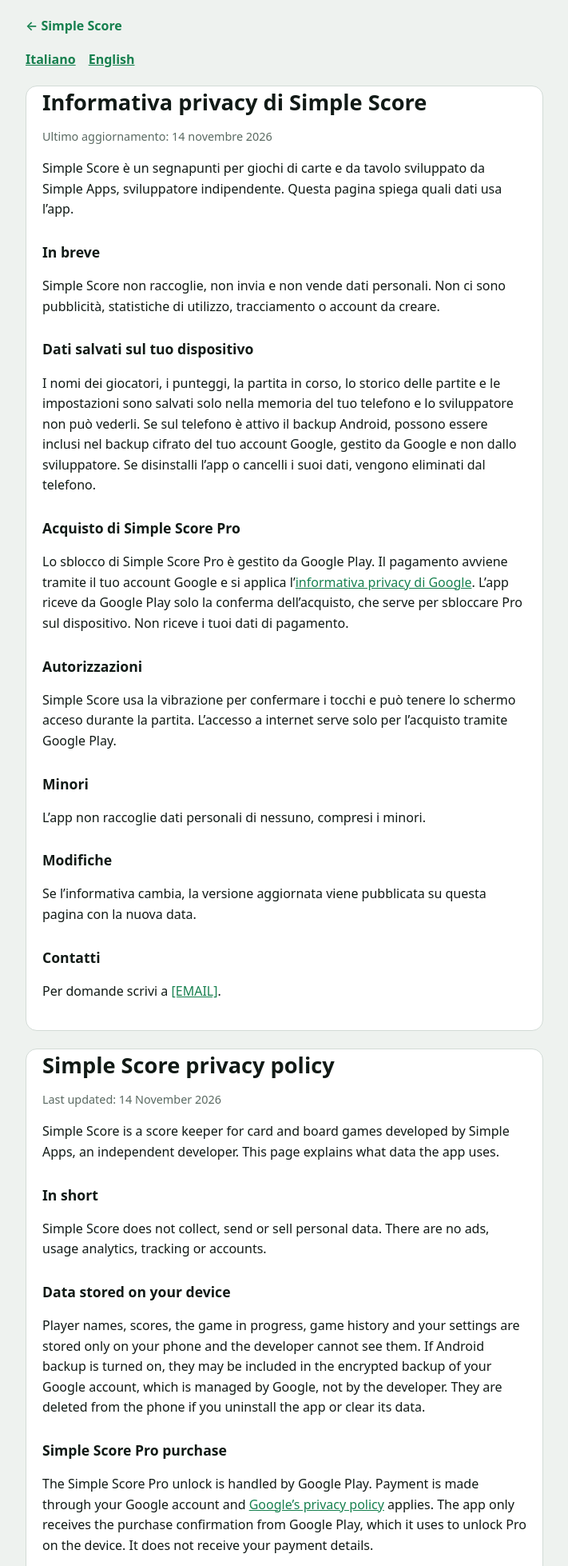
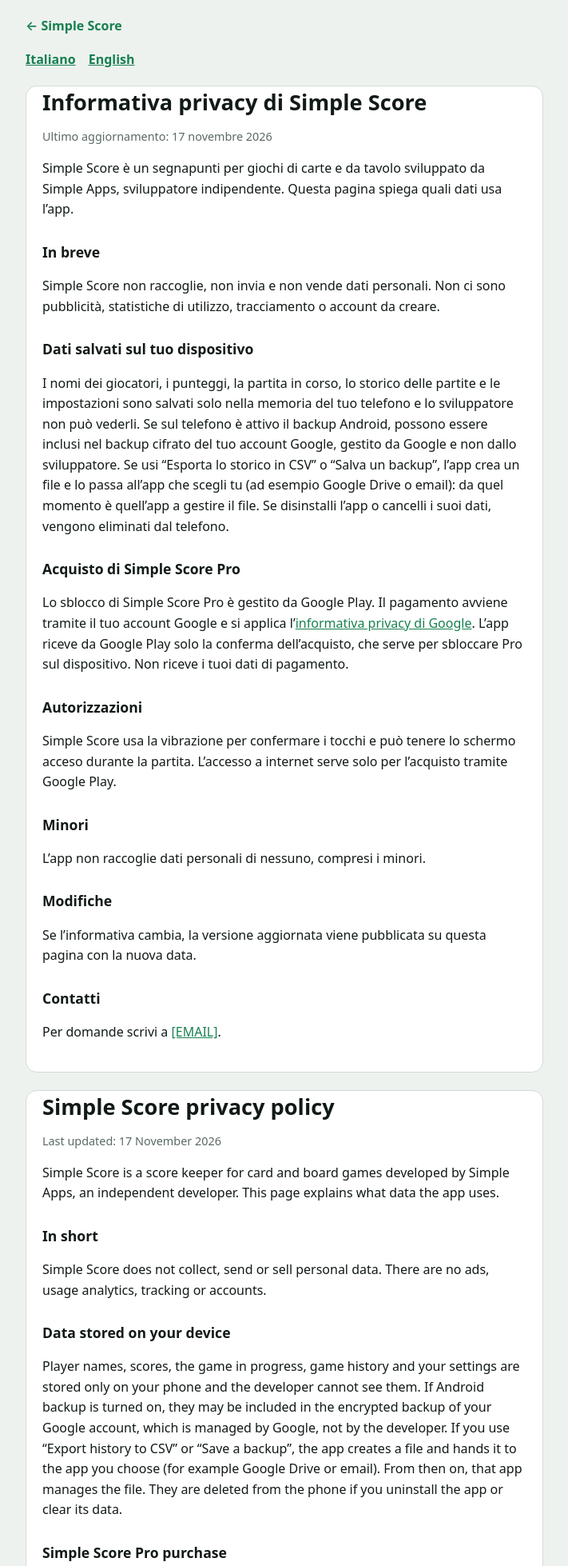
Before and after one commit to simpleappsproject/scorta-02, a website: page www/privacy.html in a window 1280 px wide. Shown: the top 1958 px of the page at 80% size, without its empty margins (284-995 px from the left). Drawn offline with Linux system fonts and the light colour scheme.

Commit message:
Informativa privacy: spiega l'esportazione CSV e il backup (scegli tu dove mandare il file)
Co-Authored-By: Claude Opus 5.5 <noreply@anthropic.com>
Claude-Session: https://claude.ai/code/session_018pVFanaPmeUzwNNKvxEsUG

```diff
--- a/www/privacy.html
+++ b/www/privacy.html
@@ -26,7 +26,7 @@ section{background:var(--surface);border:1px solid var(--line);border-radius:14p
 
 <section id="it" lang="it">
 <h1>Informativa privacy di Simple Score</h1>
-<p class="muted">Ultimo aggiornamento: 14 novembre 2026</p>
+<p class="muted">Ultimo aggiornamento: 17 novembre 2026</p>
 
 <p>Simple Score è un segnapunti per giochi di carte e da tavolo sviluppato da Simple Apps, sviluppatore indipendente. Questa pagina spiega quali dati usa l’app.</p>
 
@@ -34,7 +34,7 @@ section{background:var(--surface);border:1px solid var(--line);border-radius:14p
 <p>Simple Score non raccoglie, non invia e non vende dati personali. Non ci sono pubblicità, statistiche di utilizzo, tracciamento o account da creare.</p>
 
 <h2>Dati salvati sul tuo dispositivo</h2>
-<p>I nomi dei giocatori, i punteggi, la partita in corso, lo storico delle partite e le impostazioni sono salvati solo nella memoria del tuo telefono e lo sviluppatore non può vederli. Se sul telefono è attivo il backup Android, possono essere inclusi nel backup cifrato del tuo account Google, gestito da Google e non dallo sviluppatore. Se disinstalli l’app o cancelli i suoi dati, vengono eliminati dal telefono.</p>
+<p>I nomi dei giocatori, i punteggi, la partita in corso, lo storico delle partite e le impostazioni sono salvati solo nella memoria del tuo telefono e lo sviluppatore non può vederli. Se sul telefono è attivo il backup Android, possono essere inclusi nel backup cifrato del tuo account Google, gestito da Google e non dallo sviluppatore. Se usi “Esporta lo storico in CSV” o “Salva un backup”, l’app crea un file e lo passa all’app che scegli tu (ad esempio Google Drive o email): da quel momento è quell’app a gestire il file. Se disinstalli l’app o cancelli i suoi dati, vengono eliminati dal telefono.</p>
 
 <h2>Acquisto di Simple Score Pro</h2>
 <p>Lo sblocco di Simple Score Pro è gestito da Google Play. Il pagamento avviene tramite il tuo account Google e si applica l’<a href="https://policies.google.com/privacy">informativa privacy di Google</a>. L’app riceve da Google Play solo la conferma dell’acquisto, che serve per sbloccare Pro sul dispositivo. Non riceve i tuoi dati di pagamento.</p>
@@ -54,7 +54,7 @@ section{background:var(--surface);border:1px solid var(--line);border-radius:14p
 
 <section id="en" lang="en">
 <h1>Simple Score privacy policy</h1>
-<p class="muted">Last updated: 14 November 2026</p>
+<p class="muted">Last updated: 17 November 2026</p>
 
 <p>Simple Score is a score keeper for card and board games developed by Simple Apps, an independent developer. This page explains what data the app uses.</p>
 
@@ -62,7 +62,7 @@ section{background:var(--surface);border:1px solid var(--line);border-radius:14p
 <p>Simple Score does not collect, send or sell personal data. There are no ads, usage analytics, tracking or accounts.</p>
 
 <h2>Data stored on your device</h2>
-<p>Player names, scores, the game in progress, game history and your settings are stored only on your phone and the developer cannot see them. If Android backup is turned on, they may be included in the encrypted backup of your Google account, which is managed by Google, not by the developer. They are deleted from the phone if you uninstall the app or clear its data.</p>
+<p>Player names, scores, the game in progress, game history and your settings are stored only on your phone and the developer cannot see them. If Android backup is turned on, they may be included in the encrypted backup of your Google account, which is managed by Google, not by the developer. If you use “Export history to CSV” or “Save a backup”, the app creates a file and hands it to the app you choose (for example Google Drive or email). From then on, that app manages the file. They are deleted from the phone if you uninstall the app or clear its data.</p>
 
 <h2>Simple Score Pro purchase</h2>
 <p>The Simple Score Pro unlock is handled by Google Play. Payment is made through your Google account and <a href="https://policies.google.com/privacy">Google’s privacy policy</a> applies. The app only receives the purchase confirmation from Google Play, which it uses to unlock Pro on the device. It does not receive your payment details.</p>
```
